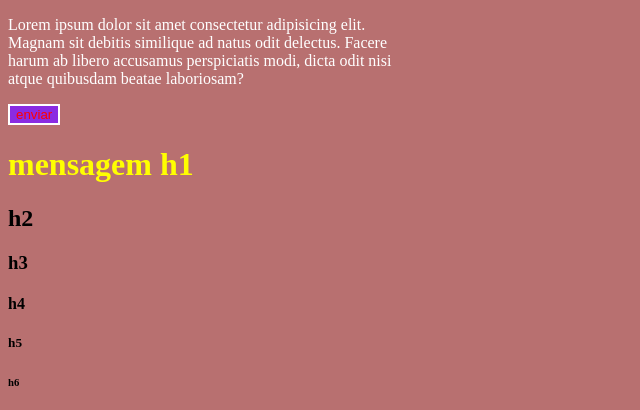
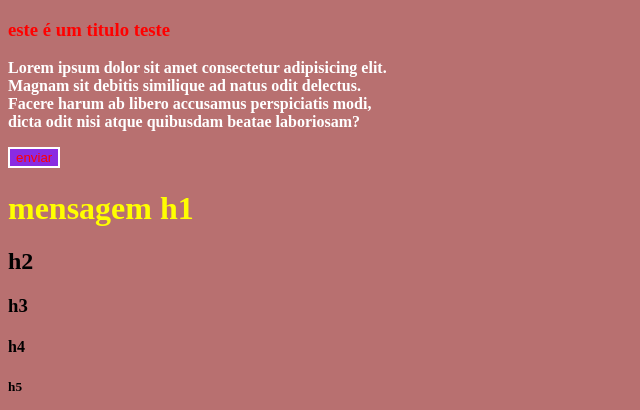
Before and after one commit to Tharcisio-Dias/aprendendo-frontend, a plain HTML site: page index.html in a window 1280 px wide. Shown: the top 410 px of the page, without its empty margins (0-640 px from the left). Drawn offline with Linux system fonts and the light colour scheme.

Commit message:
estudando css

```diff
--- a/index.html
+++ b/index.html
@@ -7,10 +7,13 @@
     <link rel="stylesheet" href="./style.css">
 </head>
 <body>
-
+    <div class="div-principal">
+        <h3 class="titulo-teste">este é um titulo teste</h3>
     <p>Lorem ipsum dolor sit amet consectetur adipisicing elit. Magnam sit debitis similique ad
         natus odit delectus. Facere harum ab libero
         accusamus perspiciatis modi, dicta odit nisi atque quibusdam beatae laboriosam?</p>
+    </div>
+
         <button>enviar</button>
 
     <div class="div-direita">
--- a/style.css
+++ b/style.css
@@ -21,3 +21,12 @@ h1 {
    .div-direita h1 {
     color: yellow;
    }
+
+   .div-principal p {
+    font-weight: bold;
+    font-size: 16px;
+
+   }
+   .div-principal h3{
+    color: red;
+   }
```
